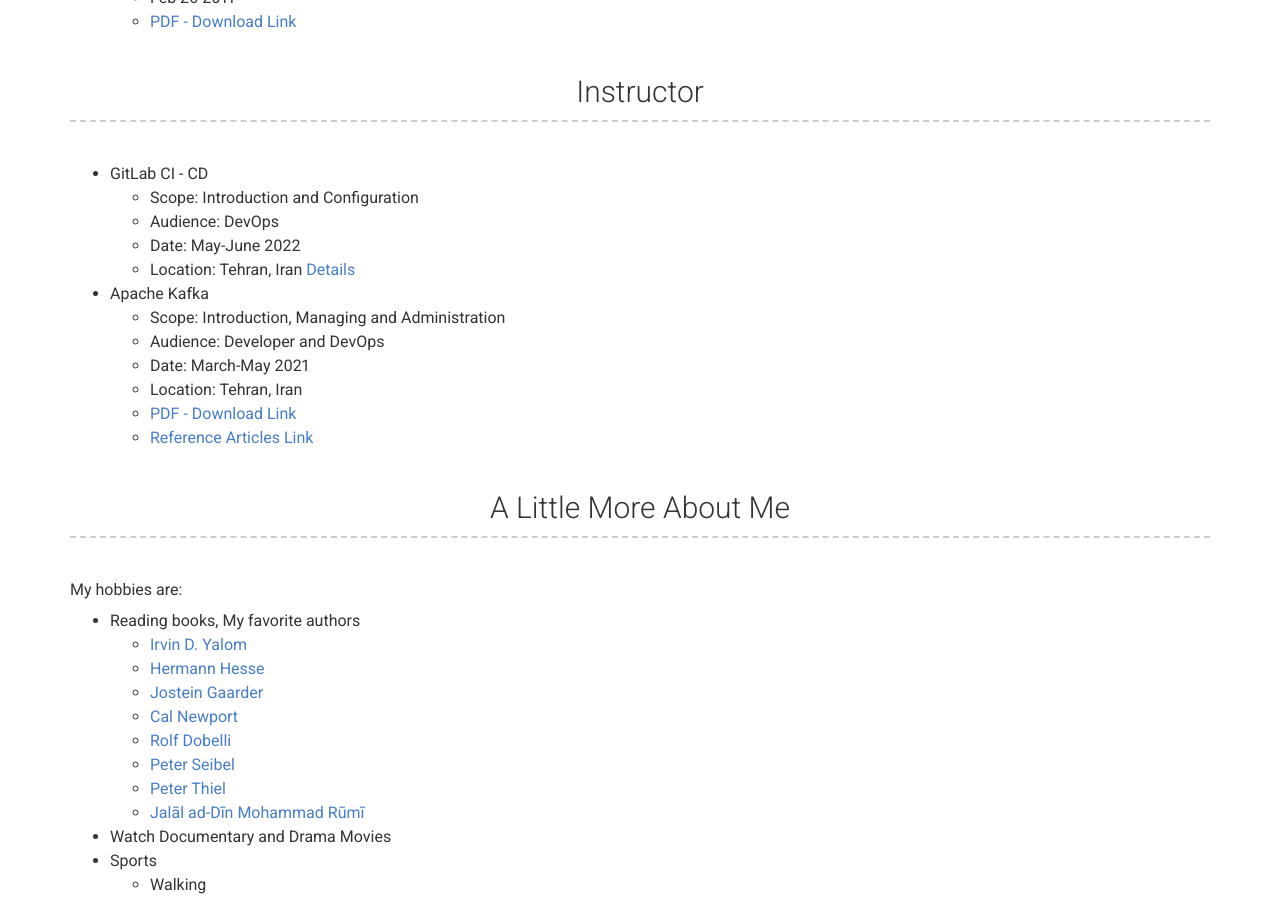
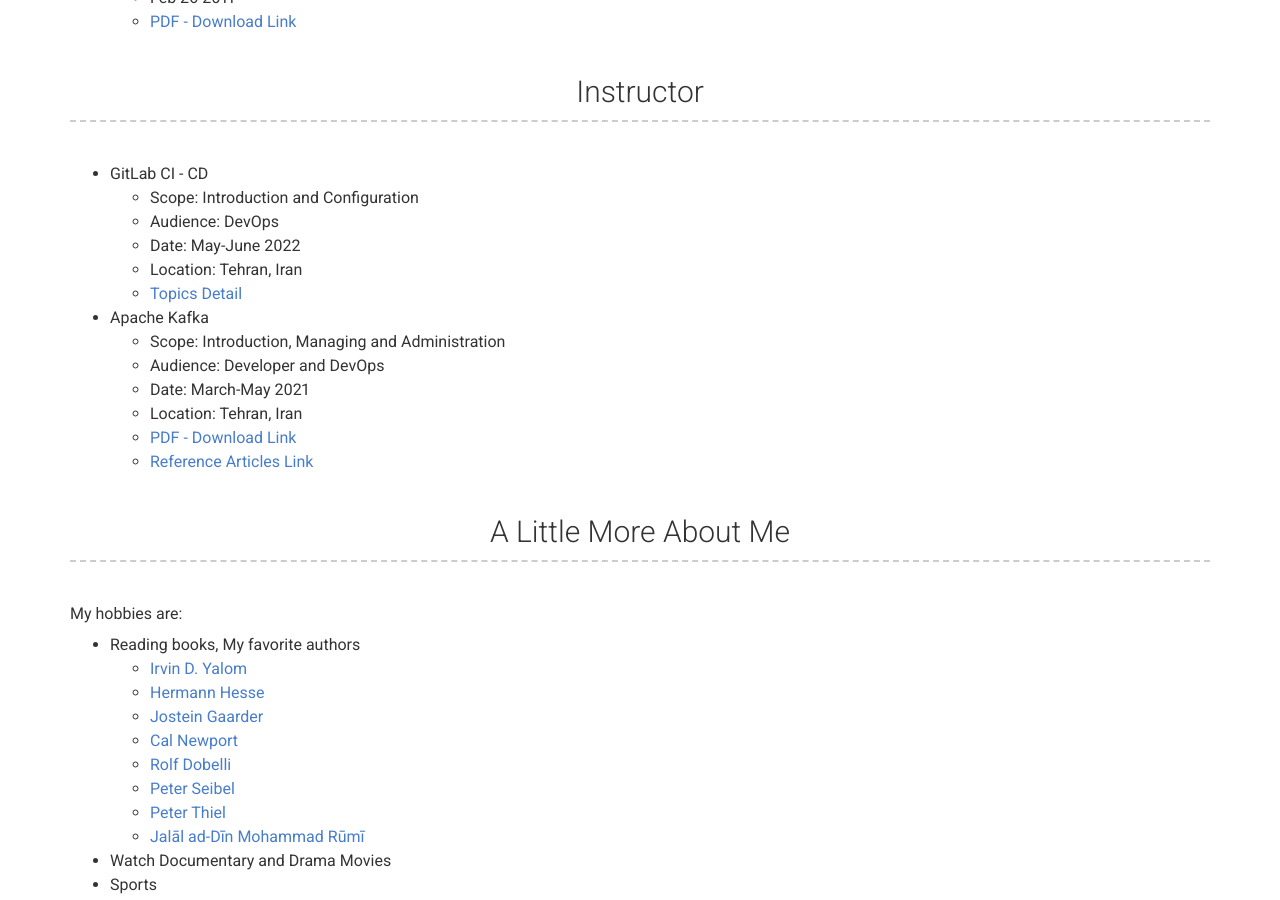
Before and after one commit to s-noroozi-cs/s-noroozi-cs.github.io, a Jekyll site: the page built from index.md, in a window 1280 px wide and 900 px high, scrolled down 1156 px. Built offline with Jekyll 4.4.1, drawn with Linux system fonts in a browser that asks for light colours; nearby versions of some CDN libraries.

Commit message:
Update _config.yml

```diff
--- a/_config.yml
+++ b/_config.yml
@@ -67,7 +67,7 @@
            - Audience: DevOps
            - Date: May-June 2022
            - Location: Tehran, Iran
-           <a href="https://www.linkedin.com/in/saeid-noroozi" target="_blank">Details</a>
+           - <a href="https://www.linkedin.com/in/saeid-noroozi" target="_blank">Topics Detail</a>
          - Apache Kafka
            - Scope: Introduction, Managing and Administration
            - Audience: Developer and DevOps
```
